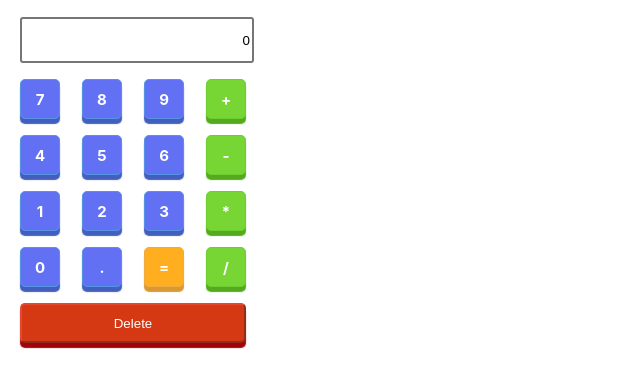
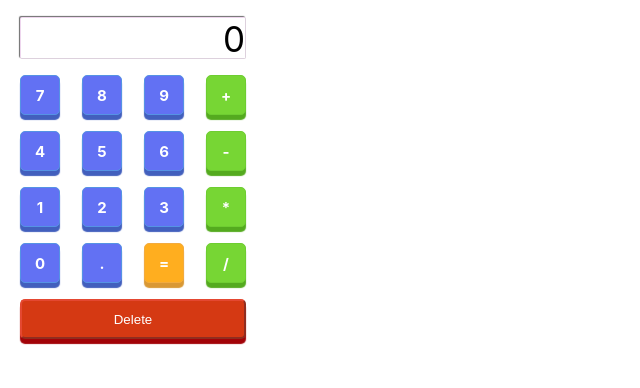
Before and after one commit to ikiusen/practicas-profesionalizantes-III, a PHP site: page / in a window 1280 px wide. Shown: the top 388 px of the page, without its empty margins (0-640 px from the left). Run offline with PHP 8.4, Linux system fonts and the light colour scheme.

Commit message:
improved view

```diff
--- a/single-page-application/index.html
+++ b/single-page-application/index.html
@@ -12,7 +12,7 @@
     <table class="table">
         <tr>
             <td colspan="4">
-                <input id="inputBox" class="inputBox" type="text" value="0">
+                <div id="inputBox" class="inputBox"> 0 </div>
             </td>
         </tr>
         <tr>
--- a/single-page-application/style.css
+++ b/single-page-application/style.css
@@ -34,13 +34,15 @@
     height: 40px;
 }
 .inputBox{
-    min-width:0;
+    font-family: -apple-system, BlinkMacSystemFont, 'Segoe UI', Roboto, Oxygen, Ubuntu, Cantarell, 'Open Sans', 'Helvetica Neue', sans-serif;
+    font-size: 35px;
     text-align: right;
     height: 40px;
-    width: 100%;
-    border-width: 2px;
-    border-radius: 3px;
-    border-style: solid;
+    border-color: #a3a3;
+    border-style: outset;
+    border-radius: 2px;
+    border-width: 1px;
+    box-shadow: -1px -1px 1px #6d6d6d;
 }
 td {
     padding: 7px 10px;
```
